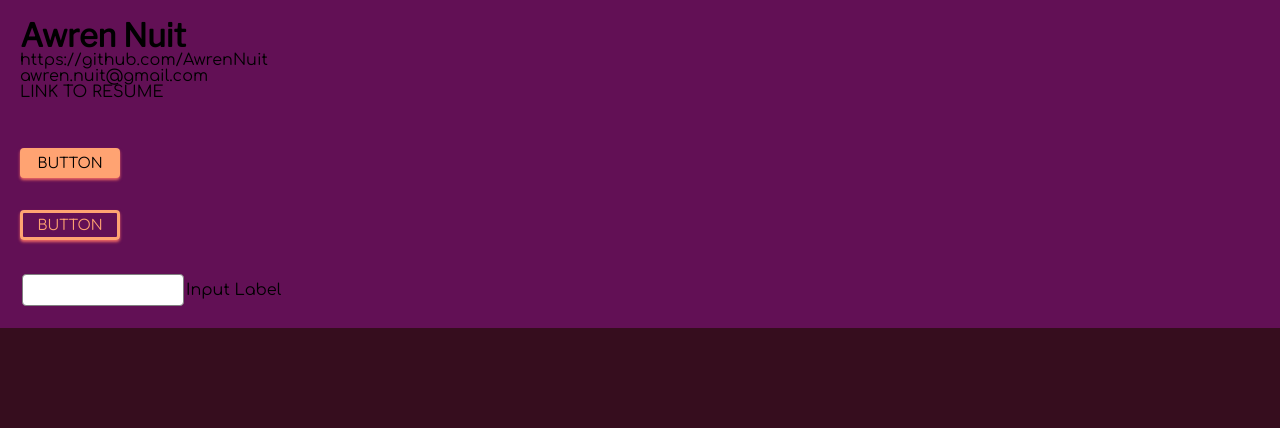
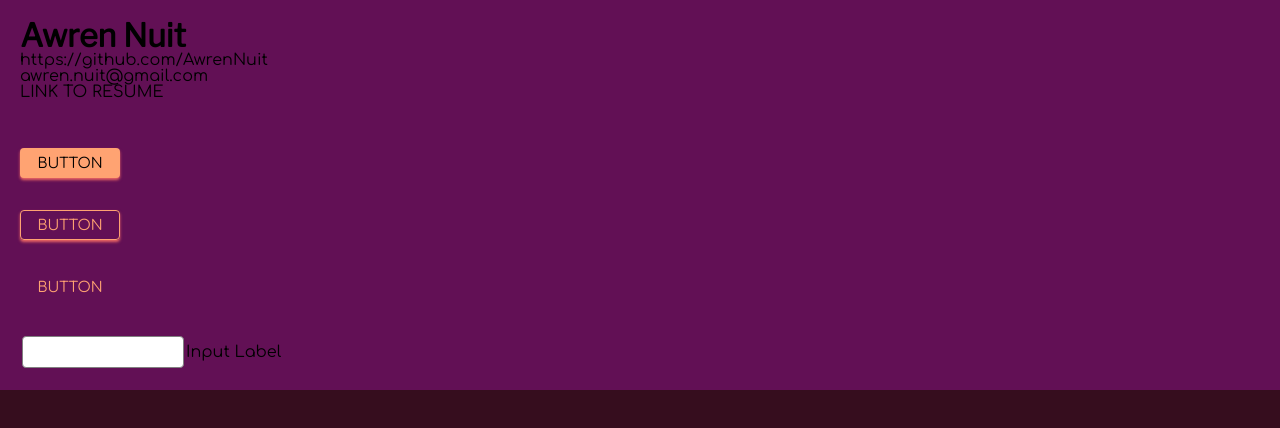
Before and after one commit to awrennuit/full-stack-software-developer-portfolio, a React (Create React App) app: page / in a window 1280 px wide. Shown: the top 428 px of the page. Built offline with nearby package versions, Linux system fonts and the light colour scheme.

Commit message:
set up tertiary button

```diff
--- a/src/components/App/App.css
+++ b/src/components/App/App.css
@@ -120,7 +120,7 @@ h1, h2, h3, h4, h5, h6 {
   height: 30px;
   width: 100px;
   border-radius: 4px;
-  border: 3px solid #ffa372;
+  border: 1px solid #ffa372;
   box-shadow: 0 2px 3px #ed6663;
   cursor: pointer;
   transition: 0.3s;
@@ -135,6 +135,29 @@ h1, h2, h3, h4, h5, h6 {
   border: 3px solid #ffb288;
   color: #ffb288;
   box-shadow: 0 0 18px #ed6663;
+}
+
+.tertiary-btn {
+  font-size: 0.9em;
+  text-transform: uppercase;
+  background-color: transparent;
+  color: #ffa372;
+  height: 30px;
+  width: 100px;
+  border-radius: 4px;
+  cursor: pointer;
+  transition: 0.3s;
+}
+
+.tertiary-btn:hover {
+  box-shadow: 0 0 1px #ed6663;
+  transition: 0.3s;
+}
+
+.tertiary-btn:active {
+  border: 0.5px solid #ffb288;
+  color: #ffb288;
+  box-shadow: 0 0 8px #ed6663;
 }
 
 .text-field {
--- a/src/components/Header/Header.js
+++ b/src/components/Header/Header.js
@@ -22,6 +22,10 @@ class Header extends Component{
           <br />
           <br />
           <br />
+          <button className="tertiary-btn">Button</button>
+          <br />
+          <br />
+          <br />
           <div>
           <input className="text-field" type="text" />
           <label>Input Label</label>
```
